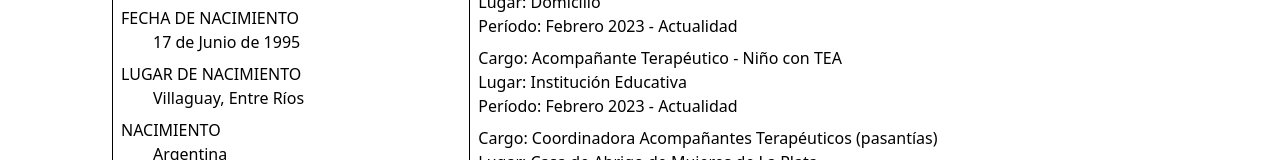
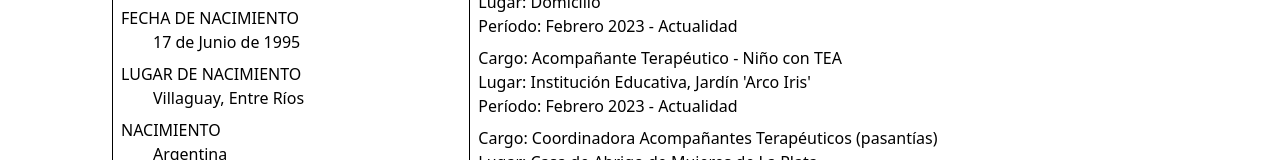
Before and after one commit to sebastianFeltes/j-retamar-at, a React (Vite) app: page / in a window 1280 px wide. Shown: the part 540-700 px from the top of the page. Built offline with nearby package versions, Linux system fonts and the light colour scheme; what react-to-pdf would draw is missing.

Commit message:
fix experience text

```diff
--- a/src/App.jsx
+++ b/src/App.jsx
@@ -48,7 +48,7 @@ const experience = [
   },
   {
     charge: "Acompañante Terapéutico - Niño con TEA",
-    place: "Institución Educativa",
+    place: "Institución Educativa, Jardín 'Arco Iris'",
     period: "Febrero 2023 - Actualidad",
   },
   {
```
